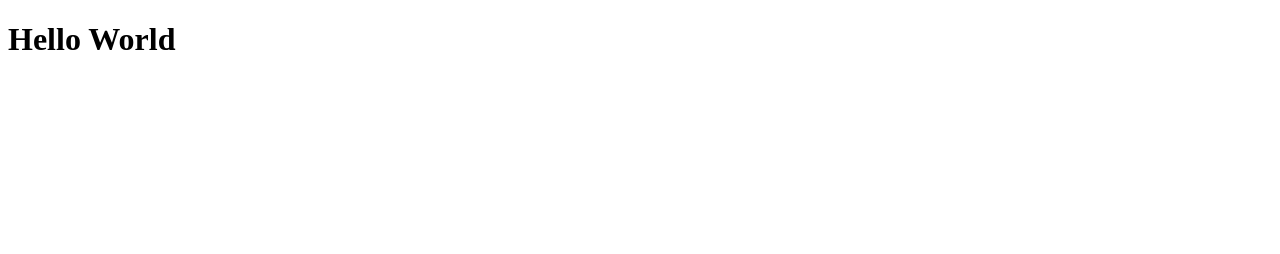
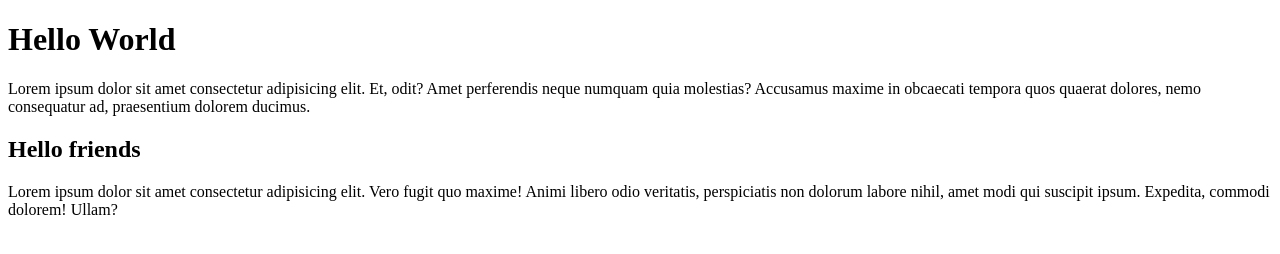
Before and after one commit to dayal-chandra/hello-world, a plain HTML site: page index.html in a window 1280 px wide. Drawn offline with Linux system fonts and the light colour scheme.

Commit message:
my second push

```diff
--- a/index.html
+++ b/index.html
@@ -7,5 +7,20 @@
   </head>
   <body>
     <h1>Hello World</h1>
+    <p>
+      Lorem ipsum dolor sit amet consectetur adipisicing elit. Et, odit? Amet
+      perferendis neque numquam quia molestias? Accusamus maxime in obcaecati
+      tempora quos quaerat dolores, nemo consequatur ad, praesentium dolorem
+      ducimus.
+    </p>
+
+    <div>
+      <h2>Hello friends</h2>
+      <p>
+        Lorem ipsum dolor sit amet consectetur adipisicing elit. Vero fugit quo
+        maxime! Animi libero odio veritatis, perspiciatis non dolorum labore
+        nihil, amet modi qui suscipit ipsum. Expedita, commodi dolorem! Ullam?
+      </p>
+    </div>
   </body>
 </html>
```
